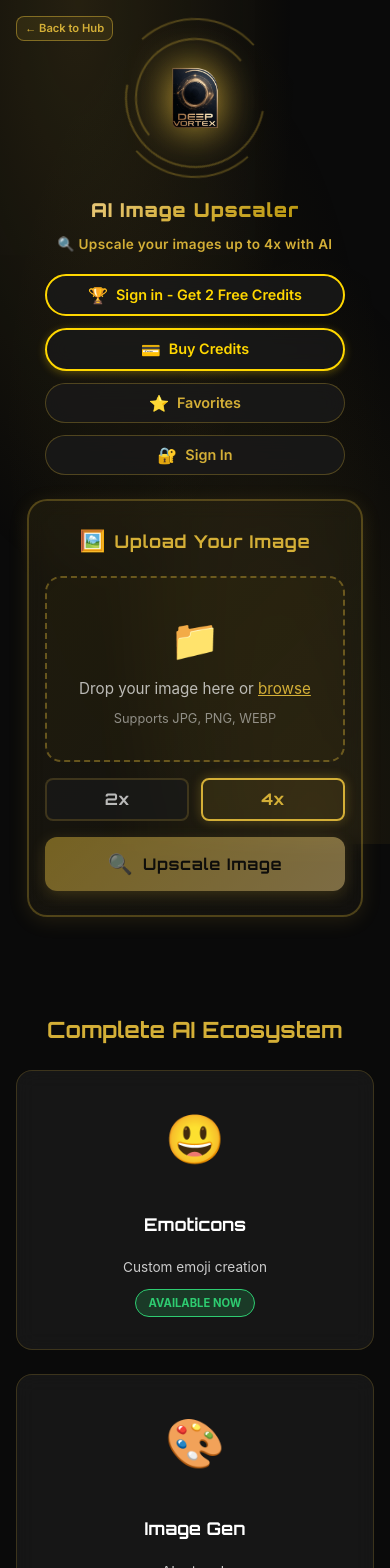
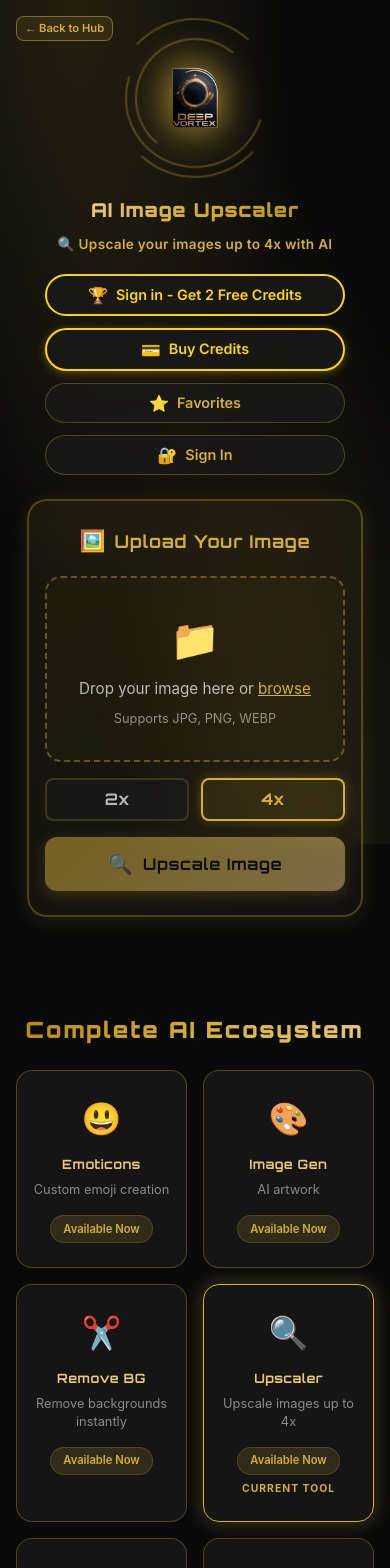
Before and after one commit to deepvortexia/image-upscaler, a React (Vite) app: page / in a window 390 px wide. Shown: the top 1568 px of the page. Built offline with nearby package versions, Linux system fonts and the light colour scheme; no server answers.

Commit message:
style: 2-col mobile ecosystem grid + gold dot background pattern
Co-Authored-By: Claude Sonnet 4.6 <noreply@anthropic.com>

```diff
--- a/src/App.css
+++ b/src/App.css
@@ -1809,103 +1809,57 @@ body {
   }
 }
 
-/* ── Ecosystem Cards (matches image-generator design) ── */
+/* ── Ecosystem Section ── */
 .ecosystem-section {
-  padding: 4rem 1rem;
-  max-width: 1200px;
+  position: relative; z-index: 1;
+  max-width: 1100px;
   margin: 0 auto;
+  padding: 3rem 1.5rem 2rem;
 }
 
 .ecosystem-heading {
   font-family: 'Orbitron', sans-serif;
-  font-size: 2rem;
+  font-size: 1.8rem; font-weight: 900;
   text-align: center;
-  margin-bottom: 3rem;
-  color: #D4AF37;
+  margin-bottom: 2.5rem;
+  background: linear-gradient(135deg, #B8860B, #D4AF37, #E8C87C);
+  -webkit-background-clip: text;
+  -webkit-text-fill-color: transparent;
+  background-clip: text;
+  letter-spacing: 2px;
 }
 
 .ecosystem-grid {
   display: grid;
-  grid-template-columns: repeat(4, 1fr);
-  gap: 1.5rem;
+  grid-template-columns: repeat(auto-fit, minmax(160px, 1fr));
+  gap: 1rem;
 }
 
 .ecosystem-card {
-  background: rgba(26, 26, 26, 0.8);
-  border: 1px solid rgba(212, 175, 55, 0.2);
+  background: rgba(26, 26, 26, 0.7);
   border-radius: 16px;
-  padding: 2rem 1rem;
+  padding: 1.5rem 1rem;
   text-align: center;
   transition: all 0.3s ease;
-  backdrop-filter: blur(10px);
-  display: flex;
-  flex-direction: column;
-  align-items: center;
-  min-height: 280px;
-  justify-content: space-between;
-  color: white;
-  box-sizing: border-box;
-}
-
-.eco-glow {
-  border: 2px solid #D4AF37;
-  box-shadow: 0 0 25px rgba(212, 175, 55, 0.4), inset 0 0 10px rgba(212, 175, 55, 0.1);
-  background: rgba(212, 175, 55, 0.08);
-}
-
-.eco-card-inactive {
-  opacity: 0.6;
-}
-
-.ecosystem-card.eco-card-active:hover {
-  border-color: #D4AF37;
-  transform: translateY(-5px);
-  box-shadow: 0 10px 30px rgba(212, 175, 55, 0.3);
-}
-
-.eco-icon { font-size: 3rem; margin-bottom: 1rem; }
-
-.eco-title {
-  font-family: 'Orbitron', sans-serif;
-  font-size: 1.1rem;
-  color: #fff;
-  margin: 0.5rem 0;
-}
-
-.eco-desc { font-size: 0.85rem; color: #ccc; line-height: 1.4; padding: 0 8px; }
-
-.eco-status-container {
-  display: flex;
-  flex-direction: column;
-  gap: 0.6rem;
-  width: 100%;
-  align-items: center;
-}
-
-.eco-status-badge {
-  padding: 0.3rem 0.8rem;
-  border-radius: 20px;
-  font-size: 0.7rem;
-  font-weight: 700;
-  text-transform: uppercase;
-  border: 1px solid;
-}
-
-.eco-badge-active  { background: rgba(46, 204, 113, 0.2); color: #2ecc71; border-color: #2ecc71; }
-.eco-badge-upcoming { background: rgba(241, 196, 15, 0.1); color: #f1c40f; border-color: rgba(241, 196, 15, 0.3); }
-
-.eco-current-label {
-  font-size: 0.7rem;
-  font-weight: 800;
-  color: #D4AF37;
-  border: 1px solid #D4AF37;
-  padding: 0.3rem 0.8rem;
-  border-radius: 4px;
-  background: rgba(212, 175, 55, 0.1);
-}
-
-@media (max-width: 1024px) { .ecosystem-grid { grid-template-columns: repeat(2, 1fr); } }
-@media (max-width: 600px)  { .ecosystem-grid { grid-template-columns: 1fr; } }
+  border: 1px solid rgba(212, 175, 55, 0.2);
+}
+.eco-card-active { border-color: rgba(212, 175, 55, 0.3); }
+.eco-card-inactive { opacity: 0.5; border-color: rgba(255, 255, 255, 0.05); }
+.eco-glow { border-color: #D4AF37; box-shadow: 0 0 20px rgba(212, 175, 55, 0.3); }
+.ecosystem-card.eco-card-active:hover:not(.eco-glow) { border-color: #D4AF37; transform: translateY(-3px); box-shadow: 0 6px 20px rgba(212, 175, 55, 0.3); }
+
+.eco-icon { font-size: 2rem; margin-bottom: 0.75rem; }
+.eco-title { font-family: 'Orbitron', sans-serif; font-size: 0.8rem; font-weight: 700; color: #E8C87C; margin-bottom: 0.4rem; letter-spacing: 0.5px; }
+.eco-desc { color: rgba(255, 255, 255, 0.5); font-size: 0.8rem; margin-bottom: 1rem; line-height: 1.4; }
+
+.eco-status-container { display: flex; flex-direction: column; align-items: center; gap: 0.4rem; }
+.eco-status-badge { padding: 0.3rem 0.75rem; border-radius: 20px; font-size: 0.7rem; font-weight: 600; }
+.eco-badge-active { background: rgba(212, 175, 55, 0.15); color: #D4AF37; border: 1px solid rgba(212, 175, 55, 0.2); }
+.eco-badge-upcoming { background: rgba(255, 255, 255, 0.05); color: rgba(255, 255, 255, 0.5); border: 1px solid rgba(255, 255, 255, 0.1); }
+.eco-current-label { font-size: 0.65rem; font-weight: 700; color: #D4AF37; letter-spacing: 1px; text-transform: uppercase; }
+
+@media (max-width: 768px) { .ecosystem-grid { grid-template-columns: repeat(auto-fit, minmax(140px, 1fr)); } }
+@media (max-width: 480px) { .ecosystem-section { padding: 2rem 1rem; } .ecosystem-heading { font-size: 1.4rem; } }
 
 /* ── Global mobile safety ── */
 html, body {
--- a/src/index.css
+++ b/src/index.css
@@ -53,6 +53,8 @@ body {
   margin: 0;
   min-width: 320px;
   min-height: 100vh;
+  background-image: radial-gradient(rgba(212, 175, 55, 0.07) 1px, transparent 1px);
+  background-size: 28px 28px;
 }
 
 /* Optimized animations */
```
